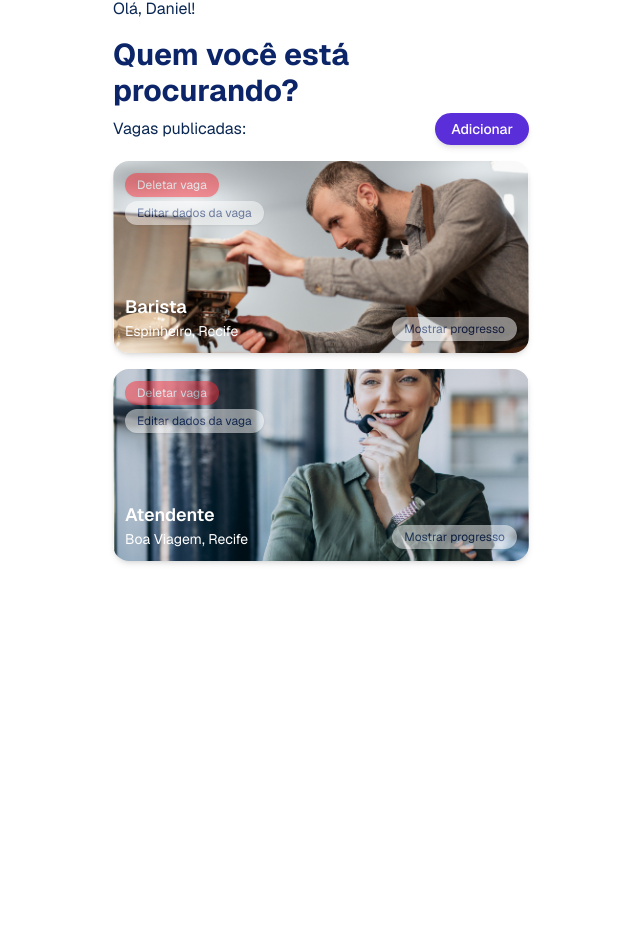
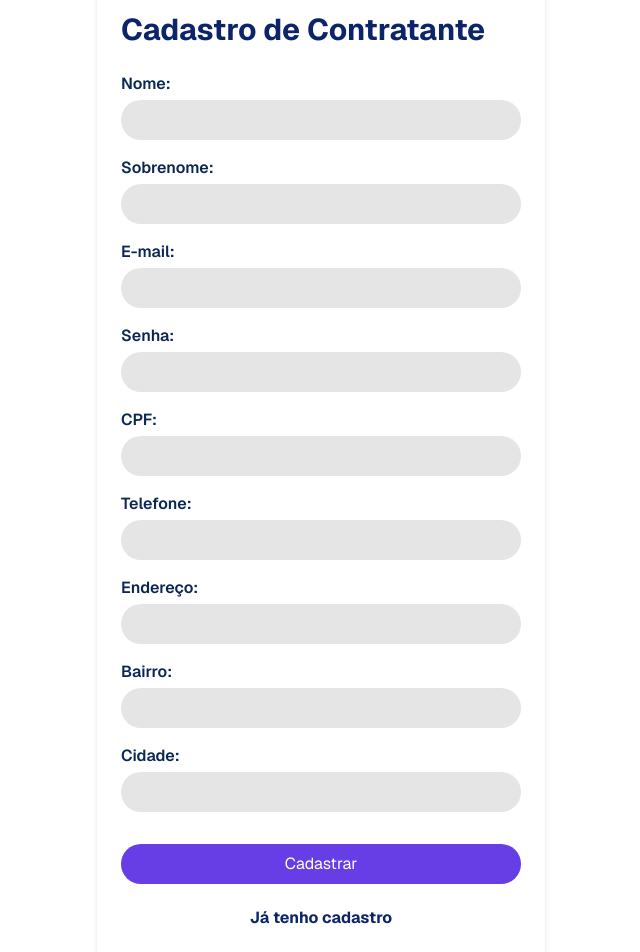
Before and after one commit to WesleyFilhoDev/Projeto_FrontEnd, a Next.js app in the folder projeto/: page /testeD in a window 1280 px wide. Shown: the part 87-1039 px from the top of the page, without its empty margins (319-959 px from the left). Before the commit the page ends 800 px from the top, so only its background shows below. Built offline with nearby package versions, Linux system fonts and the light colour scheme.

Commit message:
tela de cadastro de contratante feita (employerSign)

```diff
--- /dev/null
+++ b/projeto/src/app/components/employerSign.js
@@ -0,0 +1,70 @@
+"use client";
+import Image from "next/image";
+
+export default function EmployerSign() {
+  return (
+    <main className="min-h-screen bg-white px-6 pt-6 pb-10 max-w-md mx-auto font-sans shadow-md">
+      <div className="flex justify-between items-center mb-6">
+        <div className="bg-white p-1 rounded-xl w-max">
+          <Image
+            src="/logopages.png"
+            alt="Logo"
+            width={150}
+            height={40}
+            className="rounded-lg"
+          />
+        </div>
+        <Image
+          src="/user.png"
+          alt="Avatar"
+          width={36}
+          height={36}
+          className="rounded-full"
+        />
+      </div>
+
+      <h1 className="text-3xl font-bold text-[#0B2568] mb-6 leading-tight">
+        Cadastro de Contratante
+      </h1>
+
+      <form className="flex flex-col gap-4">
+        {[
+          "Nome",
+          "Sobrenome",
+          "E-mail",
+          "Senha",
+          "CPF",
+          "Telefone",
+          "Endereço",
+          "Bairro",
+          "Cidade",
+        ].map((label) => (
+          <div key={label} className="flex flex-col">
+            <label
+              htmlFor={label.toLowerCase()}
+              className="text-[#0A2753] font-semibold mb-1"
+            >
+              {label}:
+            </label>
+            <input
+              type={label === "Salário" ? "number" : "text"}
+              step={label === "Salário" ? "any" : undefined}
+              id={label.toLowerCase()}
+              className="bg-[#E5E5E5] text-black rounded-full px-4 py-2 outline-none"
+            />
+          </div>
+        ))}
+
+        <button
+          type="submit"
+          className="bg-[#673DE6] text-white rounded-full py-2 text-center mt-4 hover:bg-[#5a32cc] transition"
+        >
+          Cadastrar
+        </button>
+      </form>
+      <p className="text-1xl text-center font-bold text-[#0B2568] mt-6 leading-tight">
+        Já tenho cadastro
+      </p>
+    </main>
+  );
+}
--- a/projeto/src/app/components/vacancyEmployer.js
+++ b/projeto/src/app/components/vacancyEmployer.js
@@ -1,6 +1,5 @@
 "use client";
 import Image from "next/image";
-import VacancyCard from "./vacancyCard";
 
 export default function VacancyEmployer() {
   const vacancies = [
--- a/projeto/src/app/testeD/page.js
+++ b/projeto/src/app/testeD/page.js
@@ -1,12 +1,11 @@
 import Image from "next/image";
-import VacancyAdd from "../components/vacancyAdd";
-import VacancyEmployer from "../components/vacancyEmployer";
-import EditVacancy from "../components/editVacancy";
+import VacancyPage from "../components/vacancyPage";
+import EmployerSign from "../components/employerSign";
 
 export default function Home() {
   return (
     <>
-      <VacancyEmployer />
+      <EmployerSign />
     </>
   );
 }
```
